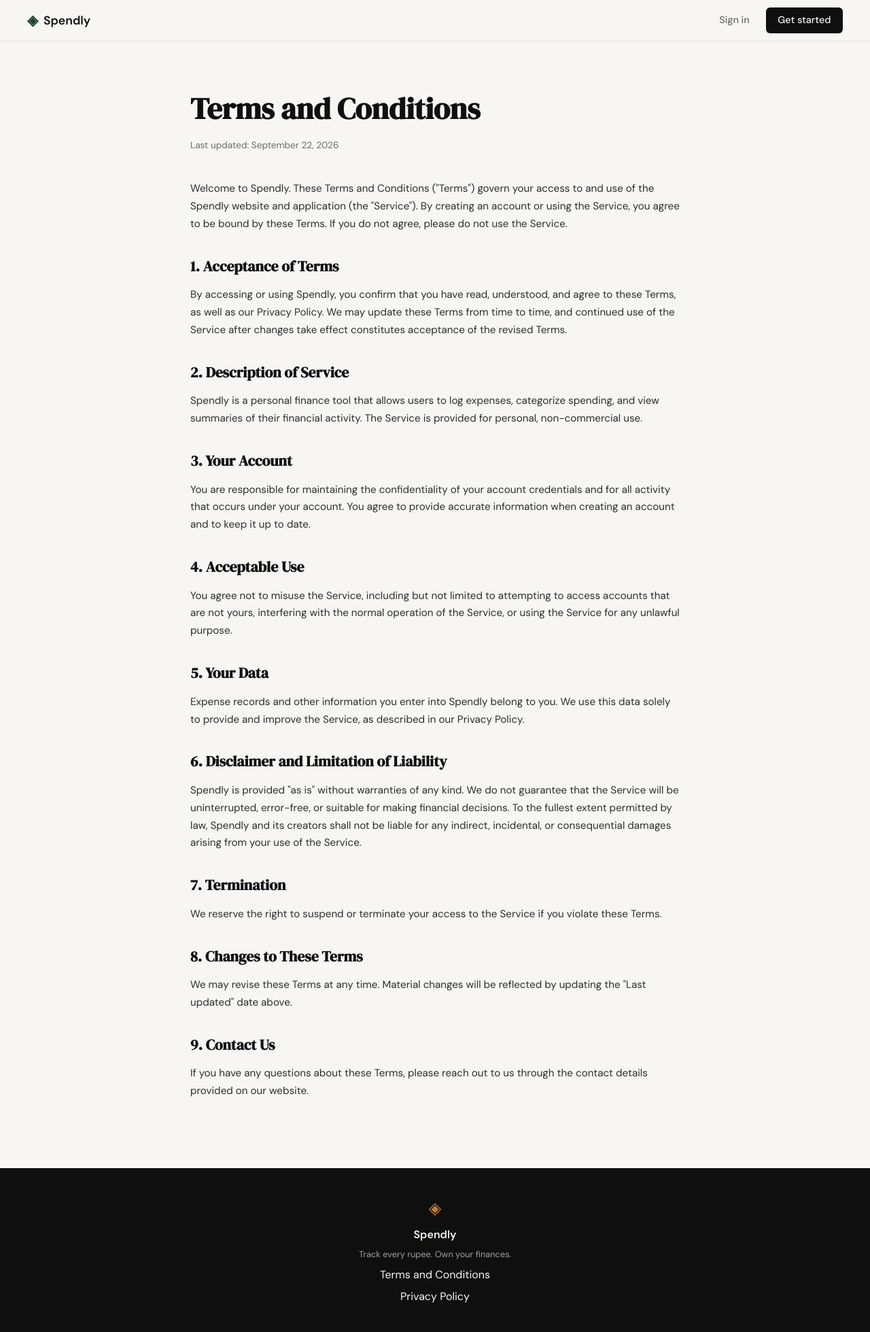
After one commit to sourabhgrover/expense-tracker, a Flask app: page /terms in a window 1280 px wide. The commit adds this page. Shown: the whole page at 68% size. Run offline with Flask 3, Linux system fonts and the light colour scheme.

Commit message:
landing: add terms and conditions page
Co-Authored-By: Claude Sonnet 5 <noreply@anthropic.com>

```diff
--- a/app.py
+++ b/app.py
@@ -20,6 +20,11 @@ def register():
 @app.route("/login")
 def login():
     return render_template("login.html")
+
+
+@app.route("/terms")
+def terms():
+    return render_template("terms.html")
 
 
 # ------------------------------------------------------------------ #
--- a/static/css/style.css
+++ b/static/css/style.css
@@ -478,6 +478,46 @@ a { color: inherit; text-decoration: none; }
 .auth-switch a:hover { text-decoration: underline; }
 
 /* ------------------------------------------------------------------ */
+/* Legal pages                                                         */
+/* ------------------------------------------------------------------ */
+
+.legal-section {
+    padding: 4rem 2rem 5rem;
+}
+
+.legal-inner {
+    max-width: 720px;
+    margin: 0 auto;
+}
+
+.legal-title {
+    font-family: var(--font-display);
+    font-size: clamp(2rem, 4vw, 2.75rem);
+    color: var(--ink);
+    margin-bottom: 0.5rem;
+}
+
+.legal-updated {
+    font-size: 0.85rem;
+    color: var(--ink-muted);
+    margin-bottom: 2.5rem;
+}
+
+.legal-body p {
+    font-size: 0.95rem;
+    color: var(--ink-soft);
+    line-height: 1.7;
+    margin-bottom: 1.25rem;
+}
+
+.legal-body h2 {
+    font-family: var(--font-display);
+    font-size: 1.35rem;
+    color: var(--ink);
+    margin: 2rem 0 0.75rem;
+}
+
+/* ------------------------------------------------------------------ */
 /* Footer                                                              */
 /* ------------------------------------------------------------------ */
 
--- a/templates/base.html
+++ b/templates/base.html
@@ -34,7 +34,7 @@
             <span class="brand-icon">◈</span>
             <span class="footer-name">Spendly</span>
             <p class="footer-copy">Track every rupee. Own your finances.</p>
-            <a href="#">Terms and Conditions</a>
+            <a href="{{ url_for('terms') }}">Terms and Conditions</a>
             <a href="#">Privacy Policy</a>
         </div>
     </footer>
--- /dev/null
+++ b/templates/terms.html
@@ -0,0 +1,86 @@
+{% extends "base.html" %}
+
+{% block title %}Terms and Conditions — Spendly{% endblock %}
+
+{% block content %}
+
+<section class="legal-section">
+    <div class="legal-inner">
+        <h1 class="legal-title">Terms and Conditions</h1>
+        <p class="legal-updated">Last updated: September 22, 2026</p>
+
+        <div class="legal-body">
+            <p>
+                Welcome to Spendly. These Terms and Conditions ("Terms") govern your access to
+                and use of the Spendly website and application (the "Service"). By creating an
+                account or using the Service, you agree to be bound by these Terms. If you do not
+                agree, please do not use the Service.
+            </p>
+
+            <h2>1. Acceptance of Terms</h2>
+            <p>
+                By accessing or using Spendly, you confirm that you have read, understood, and
+                agree to these Terms, as well as our Privacy Policy. We may update these Terms
+                from time to time, and continued use of the Service after changes take effect
+                constitutes acceptance of the revised Terms.
+            </p>
+
+            <h2>2. Description of Service</h2>
+            <p>
+                Spendly is a personal finance tool that allows users to log expenses, categorize
+                spending, and view summaries of their financial activity. The Service is provided
+                for personal, non-commercial use.
+            </p>
+
+            <h2>3. Your Account</h2>
+            <p>
+                You are responsible for maintaining the confidentiality of your account
+                credentials and for all activity that occurs under your account. You agree to
+                provide accurate information when creating an account and to keep it up to date.
+            </p>
+
+            <h2>4. Acceptable Use</h2>
+            <p>
+                You agree not to misuse the Service, including but not limited to attempting to
+                access accounts that are not yours, interfering with the normal operation of the
+                Service, or using the Service for any unlawful purpose.
+            </p>
+
+            <h2>5. Your Data</h2>
+            <p>
+                Expense records and other information you enter into Spendly belong to you. We
+                use this data solely to provide and improve the Service, as described in our
+                Privacy Policy.
+            </p>
+
+            <h2>6. Disclaimer and Limitation of Liability</h2>
+            <p>
+                Spendly is provided "as is" without warranties of any kind. We do not guarantee
+                that the Service will be uninterrupted, error-free, or suitable for making
+                financial decisions. To the fullest extent permitted by law, Spendly and its
+                creators shall not be liable for any indirect, incidental, or consequential
+                damages arising from your use of the Service.
+            </p>
+
+            <h2>7. Termination</h2>
+            <p>
+                We reserve the right to suspend or terminate your access to the Service if you
+                violate these Terms.
+            </p>
+
+            <h2>8. Changes to These Terms</h2>
+            <p>
+                We may revise these Terms at any time. Material changes will be reflected by
+                updating the "Last updated" date above.
+            </p>
+
+            <h2>9. Contact Us</h2>
+            <p>
+                If you have any questions about these Terms, please reach out to us through the
+                contact details provided on our website.
+            </p>
+        </div>
+    </div>
+</section>
+
+{% endblock %}
```
